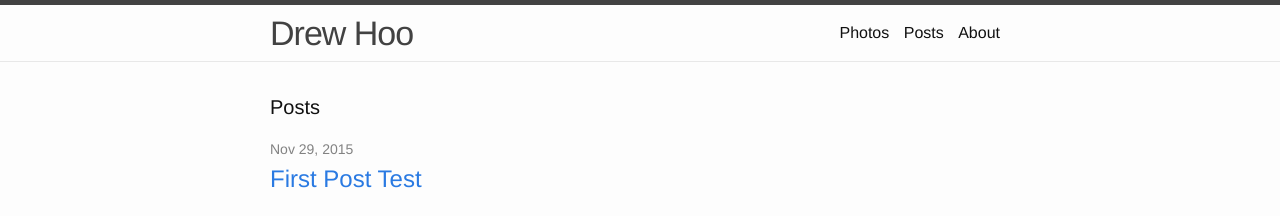
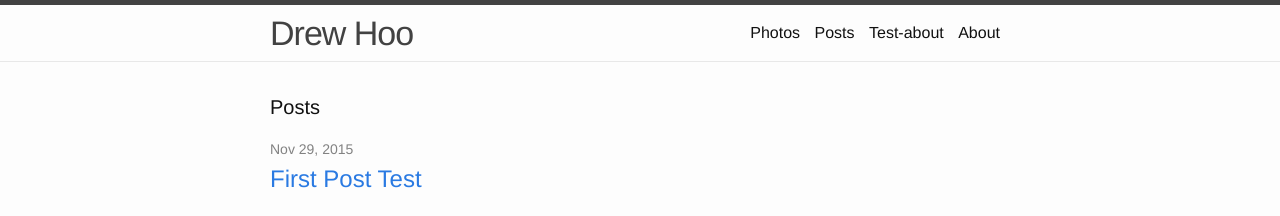
Before and after one commit to hoodr/hoodr.github.io, a Jekyll site: the page built from index.html, in a window 1280 px wide. Shown: the top 216 px of the page. Built offline with Jekyll 4.4.1, drawn with Linux system fonts in a browser that asks for light colours.

Commit message:
add test about button

```diff
--- a/_includes/header.html
+++ b/_includes/header.html
@@ -25,6 +25,10 @@
           </div>
 
           <div class="trigger">
+            <a class="page-link" href="posts.html">Test-about</a>
+          </div>
+
+          <div class="trigger">
             {% for my_page in site.pages %}
               {% if my_page.title %}
                 <a class="page-link" href="{{ my_page.url | prepend: site.baseurl }}">{{ my_page.title }}</a>
```
